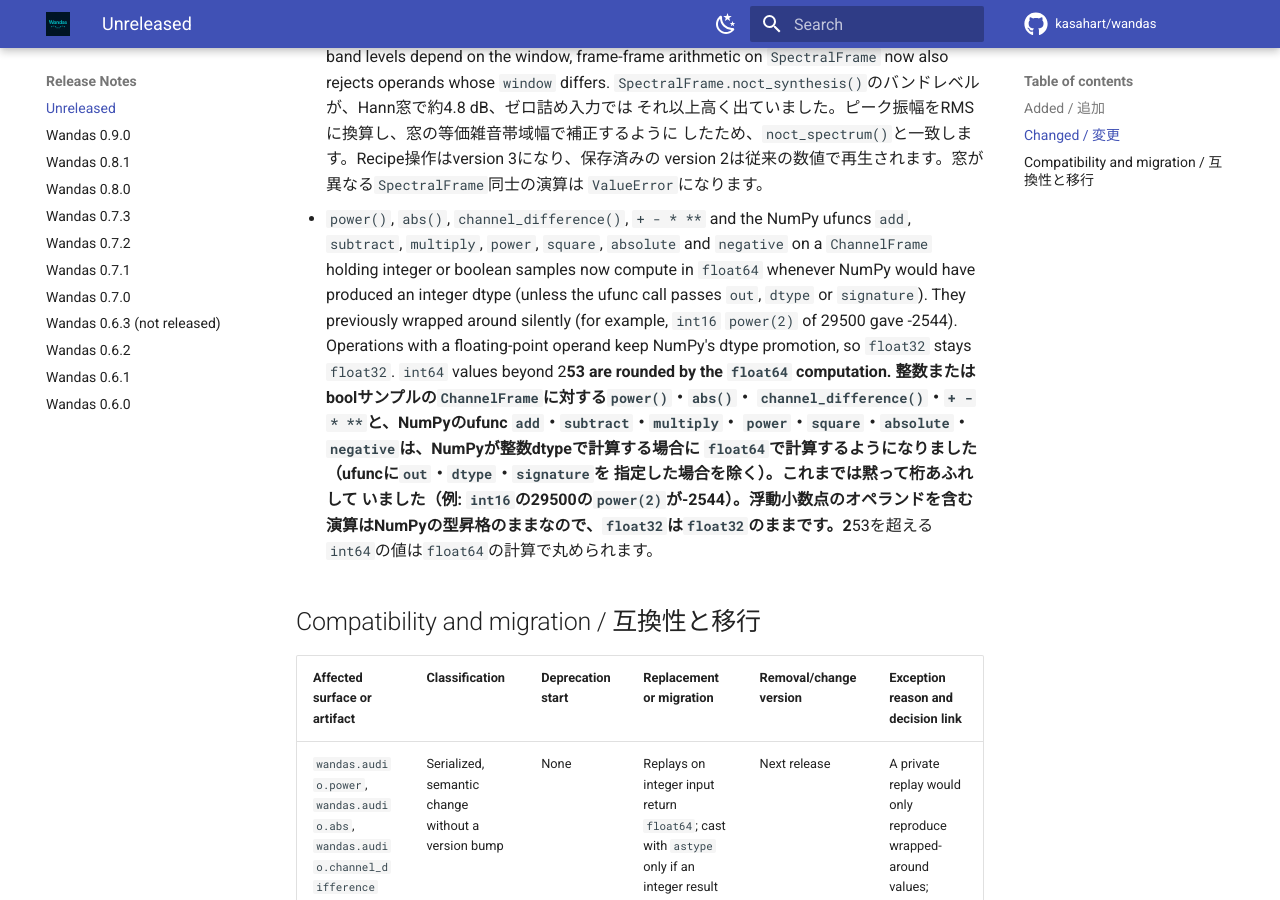
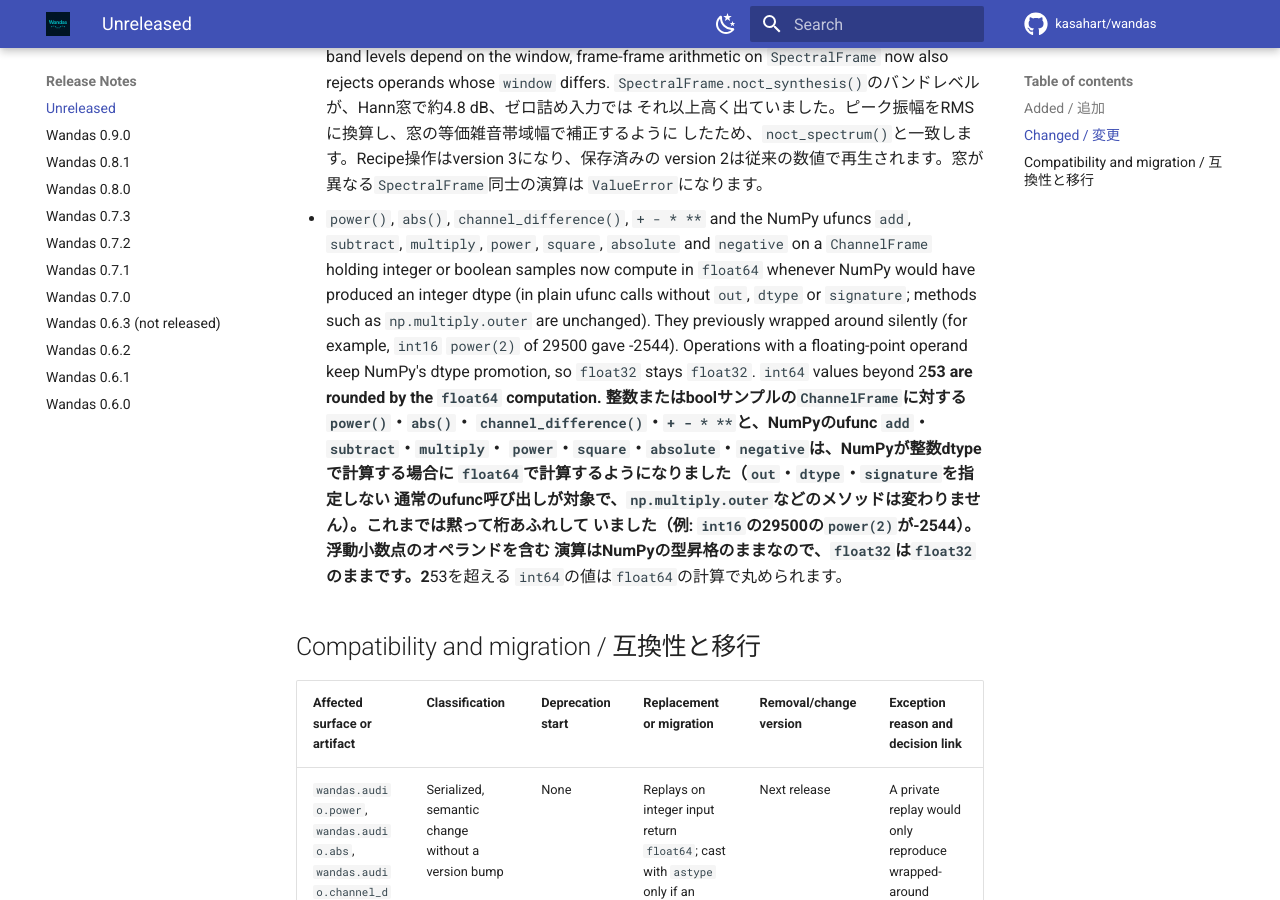
Before and after one commit to kasahart/wandas, an MkDocs documentation site: the page built from docs/src/release-notes/unreleased.md, in a window 1280 px wide and 900 px high, scrolled down 1391 px. Built offline with MkDocs 1.6.1 and Material for MkDocs 9.7.7, drawn with Linux system fonts in a browser that asks for light colours; comment, search, counter and statistics services are not loaded.

Commit message:
fix: treat dtype=None and signature=None as default in ufunc widening
An explicit dtype=None stopped the float64 widening, so np.square(frame,
dtype=None) still wrapped around. The release note now says only plain
ufunc calls are widened.

Co-Authored-By: Claude Opus 5.5 (1M context) <noreply@anthropic.com>
Claude-Session: https://claude.ai/code/session_01LjRVTCN7qA4pqYyRbGtn8e

```diff
--- a/docs/src/release-notes/unreleased.md
+++ b/docs/src/release-notes/unreleased.md
@@ -65,7 +65,8 @@
   ufuncs `add`, `subtract`, `multiply`, `power`, `square`, `absolute` and
   `negative` on a `ChannelFrame` holding integer or boolean samples now
   compute in `float64` whenever NumPy would have produced an integer dtype
-  (unless the ufunc call passes `out`, `dtype` or `signature`). They
+  (in plain ufunc calls without `out`, `dtype` or `signature`; methods such as
+  `np.multiply.outer` are unchanged). They
   previously wrapped around silently (for example, `int16` `power(2)` of 29500
   gave -2544). Operations with a floating-point operand keep NumPy's dtype
   promotion, so `float32` stays `float32`. `int64` values beyond 2**53 are
@@ -73,8 +74,8 @@
   整数またはboolサンプルの`ChannelFrame`に対する`power()`・`abs()`・
   `channel_difference()`・`+ - * **`と、NumPyのufunc `add`・`subtract`・`multiply`・
   `power`・`square`・`absolute`・`negative`は、NumPyが整数dtypeで計算する場合に
-  `float64`で計算するようになりました（ufuncに`out`・`dtype`・`signature`を
-  指定した場合を除く）。これまでは黙って桁あふれして
+  `float64`で計算するようになりました（`out`・`dtype`・`signature`を指定しない
+  通常のufunc呼び出しが対象で、`np.multiply.outer`などのメソッドは変わりません）。これまでは黙って桁あふれして
   いました（例: `int16`の29500の`power(2)`が-2544）。浮動小数点のオペランドを含む
   演算はNumPyの型昇格のままなので、`float32`は`float32`のままです。2**53を超える
   `int64`の値は`float64`の計算で丸められます。
```
Also changed, not shown: 2 other files.
